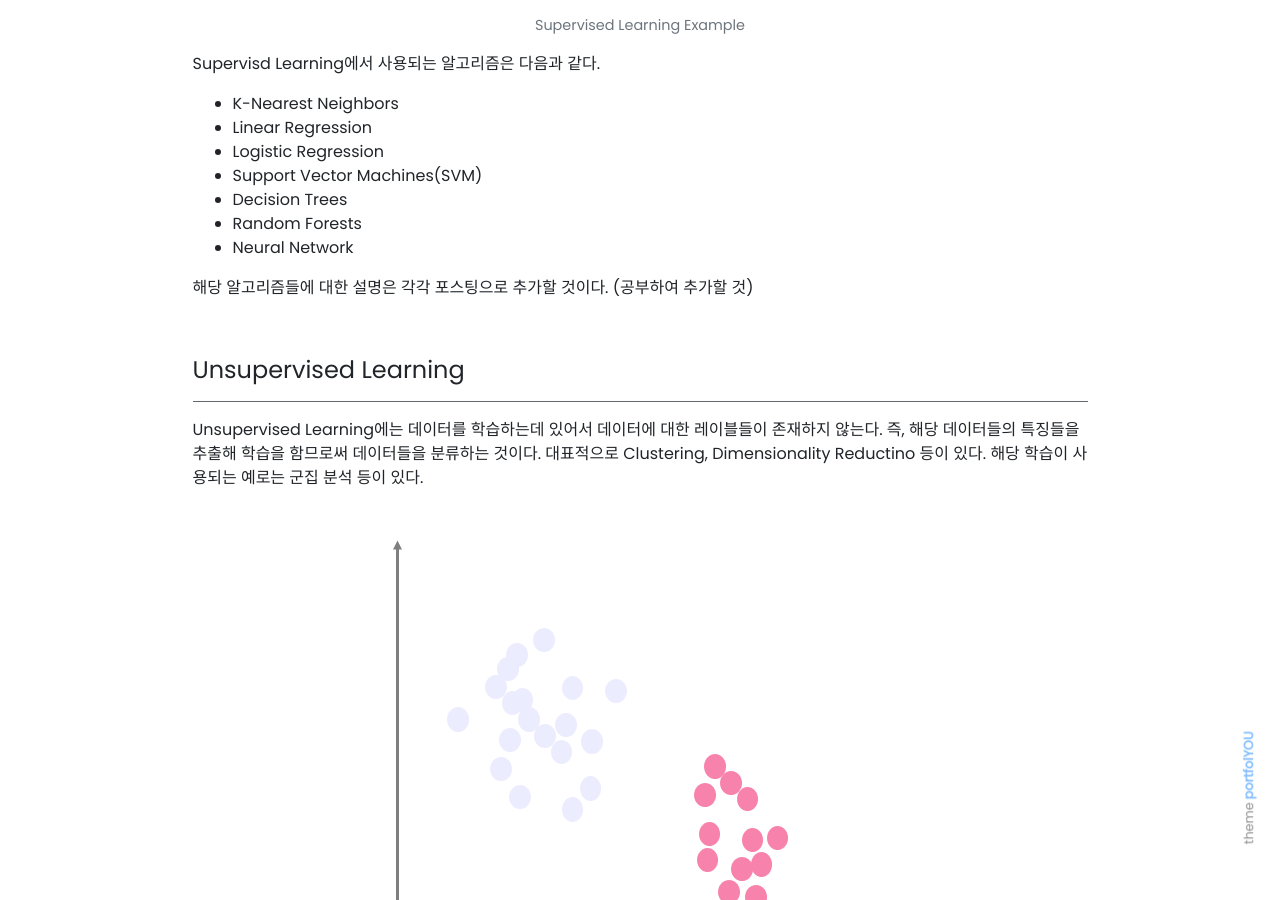
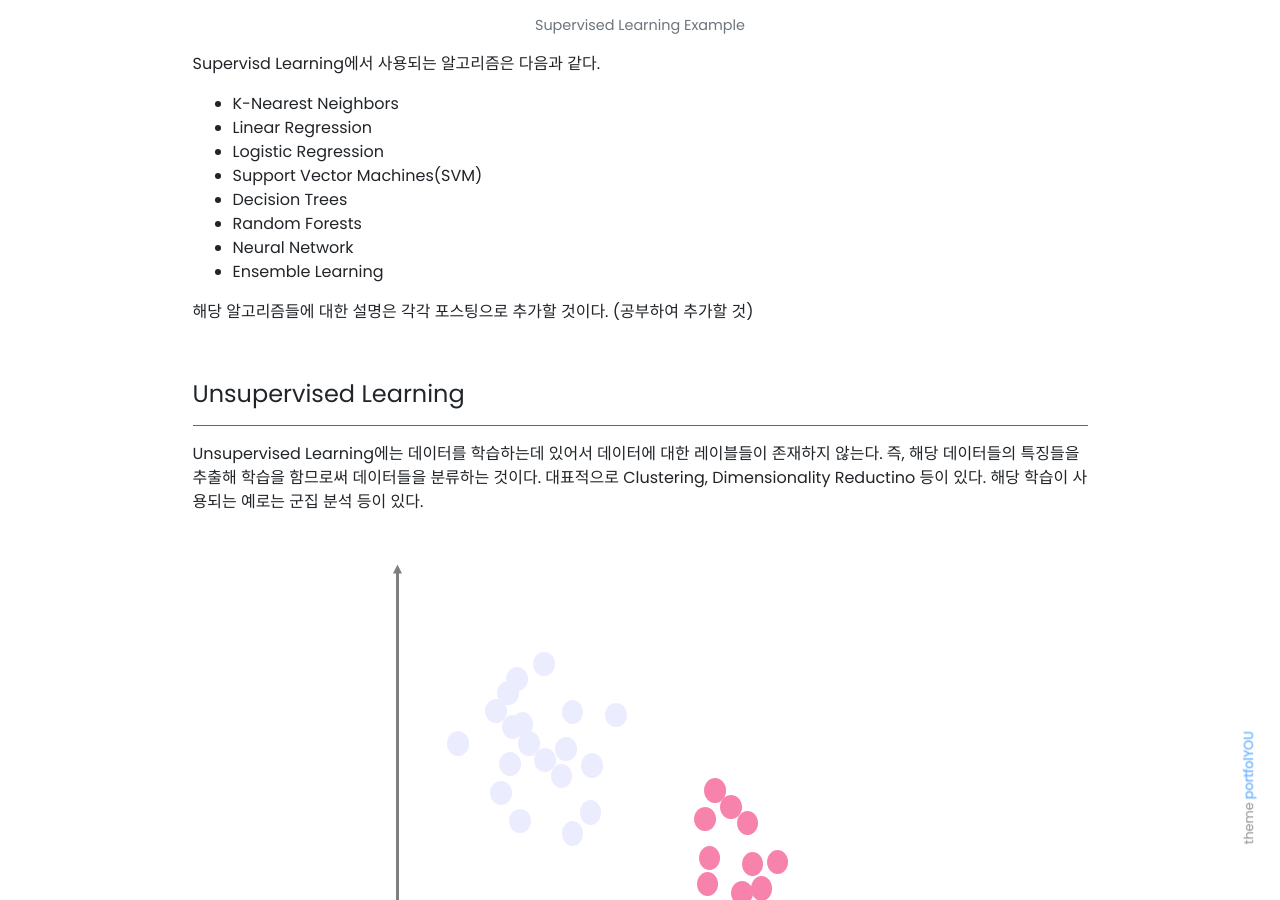
Before and after one commit to jongeunShin95/jongeunshin95.github.io, a Jekyll site: the page built from _posts/2020-04-09-types-of-machine-learning.md, in a window 1280 px wide and 900 px high, scrolled down 1175 px. Built offline with Jekyll 4.4.1, drawn with Linux system fonts in a browser that asks for light colours; nearby versions of some CDN libraries; our own code applies the rules of GitHub Pages for plain Markdown files; comment, search, counter and statistics services are not loaded.

Commit message:
Update types of machine learning/supervised learning

```diff
--- a/_posts/2020-04-09-types-of-machine-learning.md
+++ b/_posts/2020-04-09-types-of-machine-learning.md
@@ -37,6 +37,7 @@ Supervisd Learning에서 사용되는 알고리즘은 다음과 같다.
 * Decision Trees
 * Random Forests
 * Neural Network
+* Ensemble Learning
 
 해당 알고리즘들에 대한 설명은 각각 포스팅으로 추가할 것이다. (공부하여 추가할 것)
 
```
